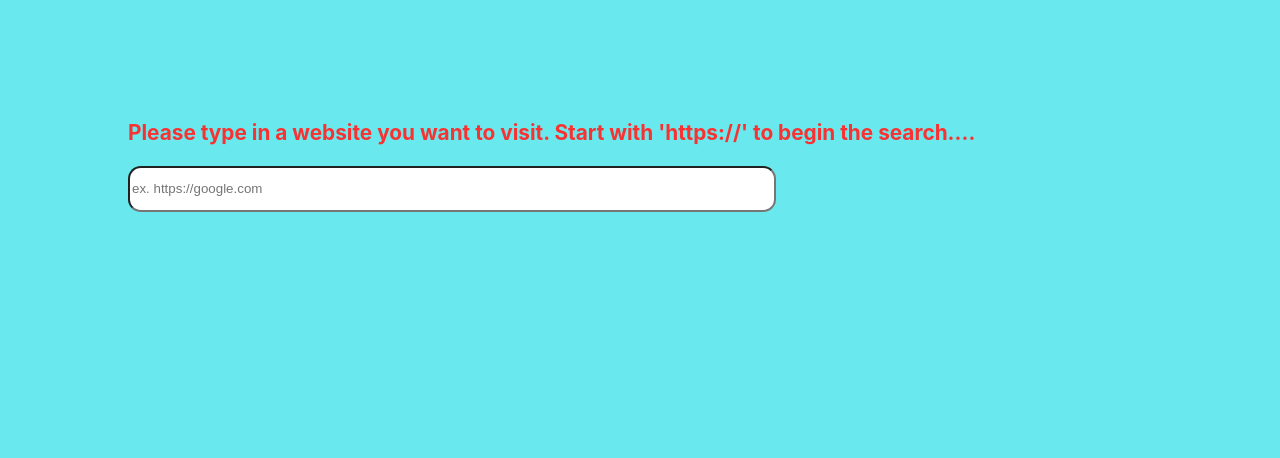
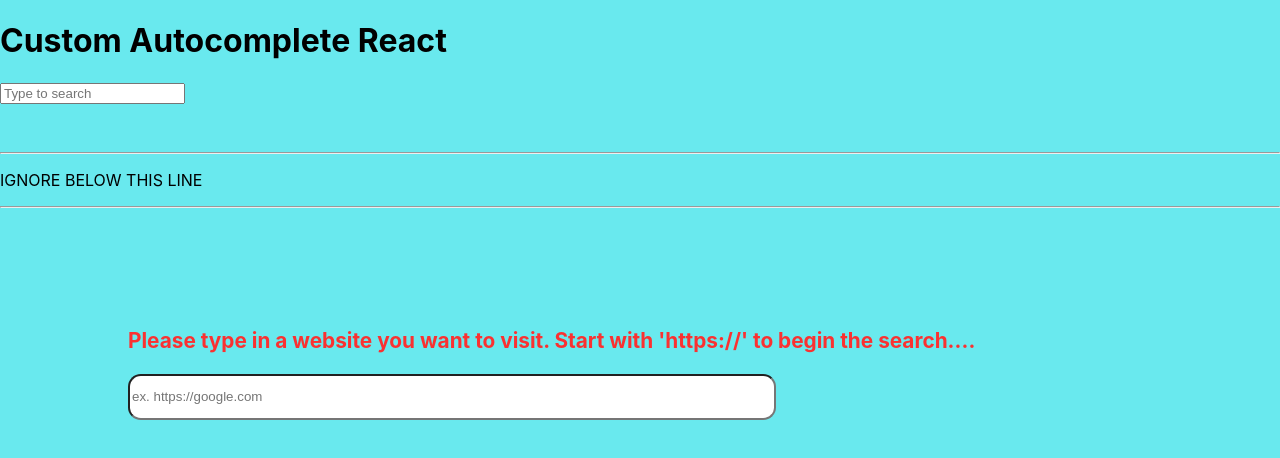
Before and after one commit to alinan-vn/autofill-practice-hcl-ojt, a React (Create React App) app: page / in a window 1280 px wide. Shown: the top 458 px of the page. Built offline with nearby package versions, Linux system fonts and the light colour scheme.

Commit message:
readjusted to follow an example

```diff
--- a/src/App.js
+++ b/src/App.js
@@ -3,9 +3,34 @@ import './index.css';
 import AutofillBox from './components/autofillBox/index';
 import {BrowserRouter, Route} from 'react-router-dom';
 
+import React, { useEffect, useState, useRef } from 'react';
+
+const Auto = () => {
+  const [display, setDisplay] = useState(false);
+  const [options, setOptions] = useState([]);
+  const [search, setSearch] = useState("");
+
+  return (
+      <div>
+          <input id='auto' placeholder='Type to search' />
+      </div>
+  )
+}
+
 function App() {
   return (
     <div>
+      <div>
+          <h1>Custom Autocomplete React</h1>
+          <div>
+              <Auto />
+          </div>
+      </div>
+
+
+      <br /><br /><hr />
+      <p>IGNORE BELOW THIS LINE</p>
+      <hr />
       <BrowserRouter>
           <Route exact path="/" component={AutofillBox} />
       </BrowserRouter>
--- a/src/components/autofillBox/index.jsx
+++ b/src/components/autofillBox/index.jsx
@@ -3,13 +3,35 @@ import {autofillData} from '../autofillData/index';
 
 class AutofillBox extends React.Component {
 
+    constructor(){
+        super()
+        this.state ={
+            autofillData: autofillData,
+            inputData: ""
+        }
+    }
 
+    filterResults = () => {
+        console.log(this.state.autofillData)
+    }
+
+    updateInputData = () => {
+        const inputBox = document.querySelector("input.autofill__input");
+        let inputBoxValue = inputBox.value;
+
+        this.setState({
+            ...this.state,
+            inputData: inputBoxValue
+        })
+
+        this.filterResults()
+    }
 
     render(){
         return(
             <div className='autofill'>
                 <h3 className='autofill__title'>Please type in a website you want to visit. Start with 'https://' to begin the search....</h3>
-                <input onChange={this.filterResults} className='autofill__input' placeholder='ex. https://google.com' />
+                <input onChange={this.updateInputData} className='autofill__input' placeholder='ex. https://google.com' />
             </div>
         )
     }
```
Also changed, not shown: src/components/autofillBoxTwo/index.jsx (added, +21 -0 lines).
